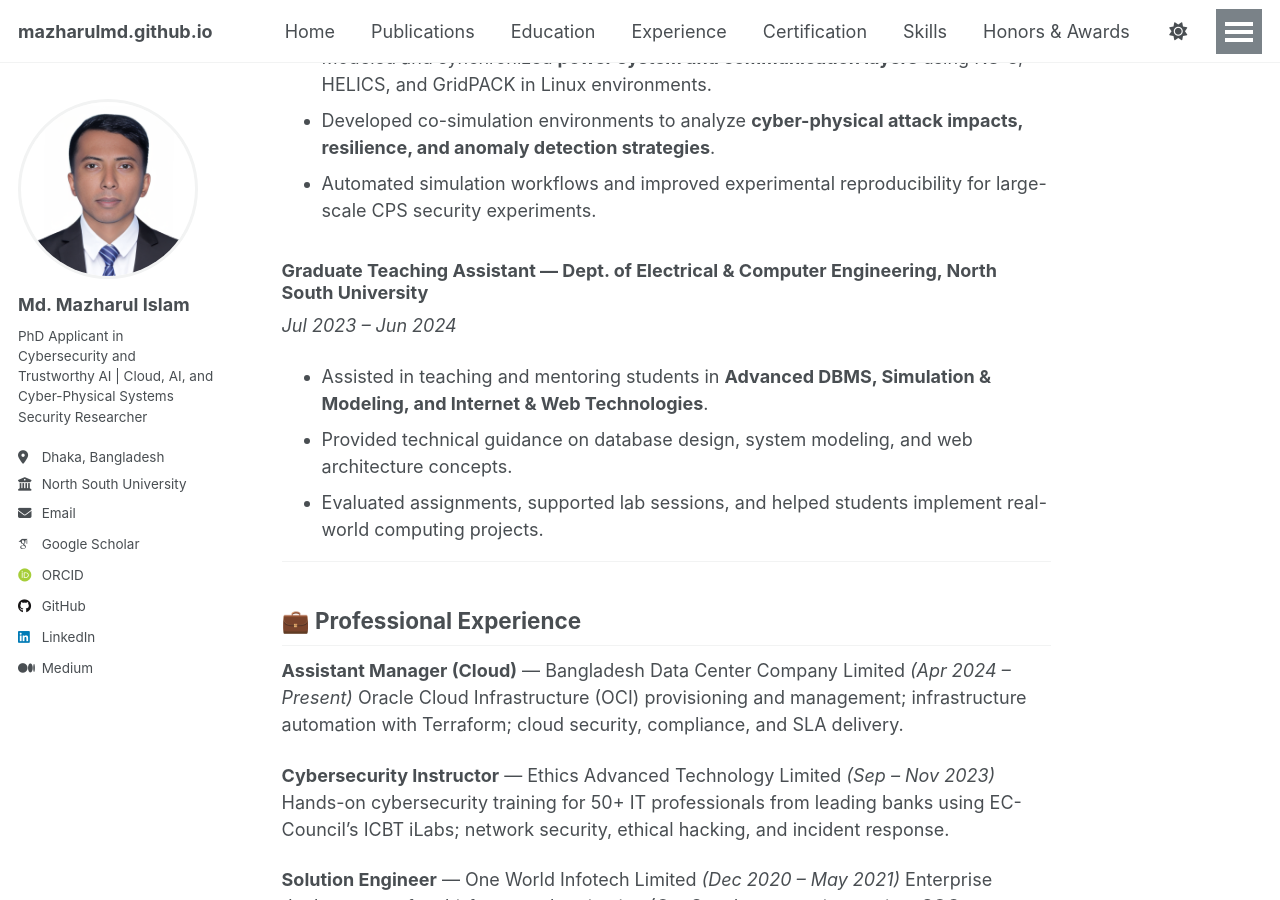
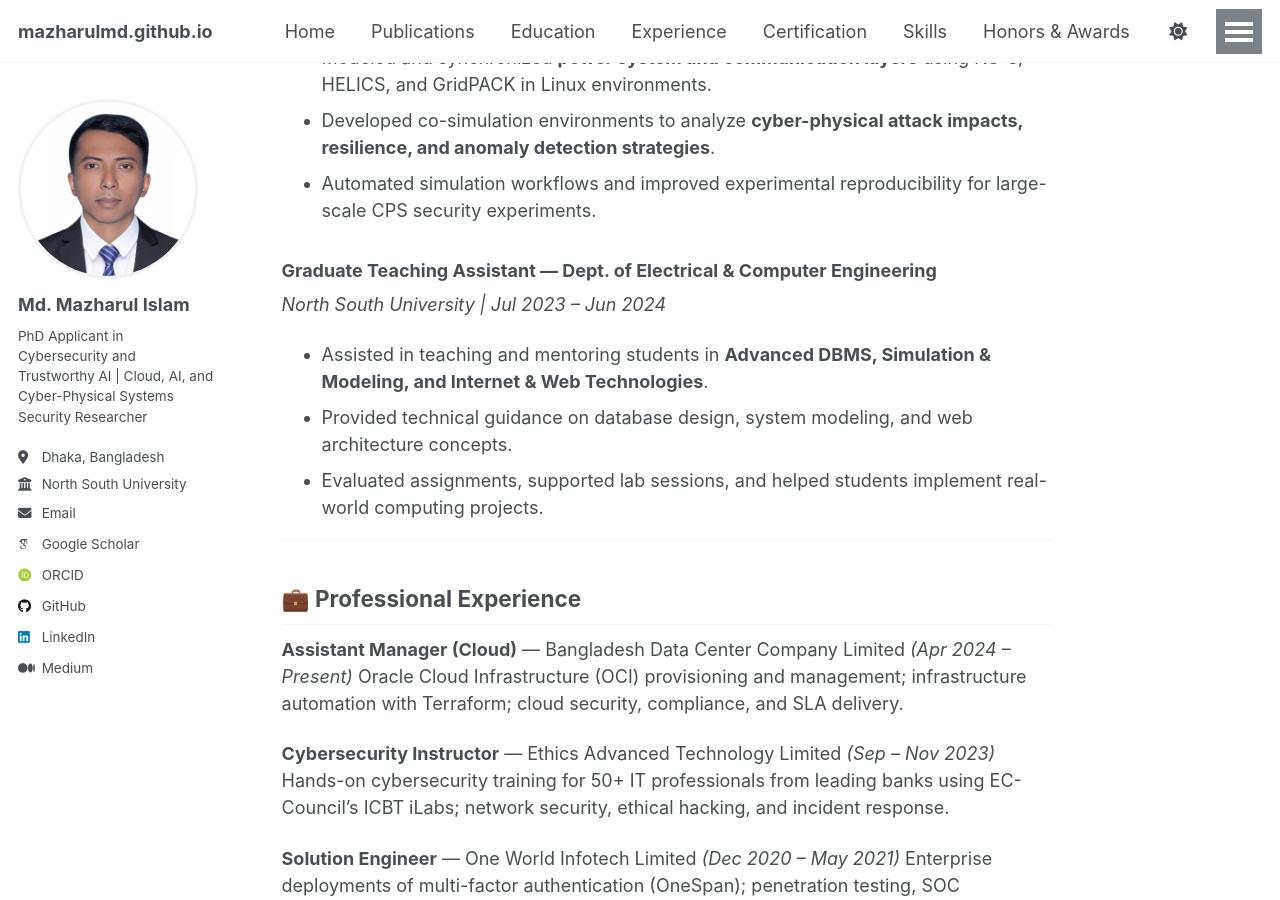
Before and after one commit to mazharulmd/mazharulmd.github.io, a Jekyll site: the page built from _pages/about.md, in a window 1280 px wide and 900 px high, scrolled down 2244 px. Built offline with Jekyll 4.4.1, drawn with Linux system fonts in a browser that asks for light colours; some web fonts are replaced; a script that is not in the unit is left out.

```diff
--- a/_pages/about.md
+++ b/_pages/about.md
@@ -69,8 +69,8 @@ CGPA: **3.24 / 4.00**
 - Developed co-simulation environments to analyze **cyber-physical attack impacts, resilience, and anomaly detection strategies**.
 - Automated simulation workflows and improved experimental reproducibility for large-scale CPS security experiments.
 
-### Graduate Teaching Assistant — Dept. of Electrical & Computer Engineering, North South University
-*Jul 2023 – Jun 2024*
+### Graduate Teaching Assistant — Dept. of Electrical & Computer Engineering
+*North South University  | Jul 2023 – Jun 2024*
 - Assisted in teaching and mentoring students in **Advanced DBMS, Simulation & Modeling, and Internet & Web Technologies**.
 - Provided technical guidance on database design, system modeling, and web architecture concepts.
 - Evaluated assignments, supported lab sessions, and helped students implement real-world computing projects.
```
